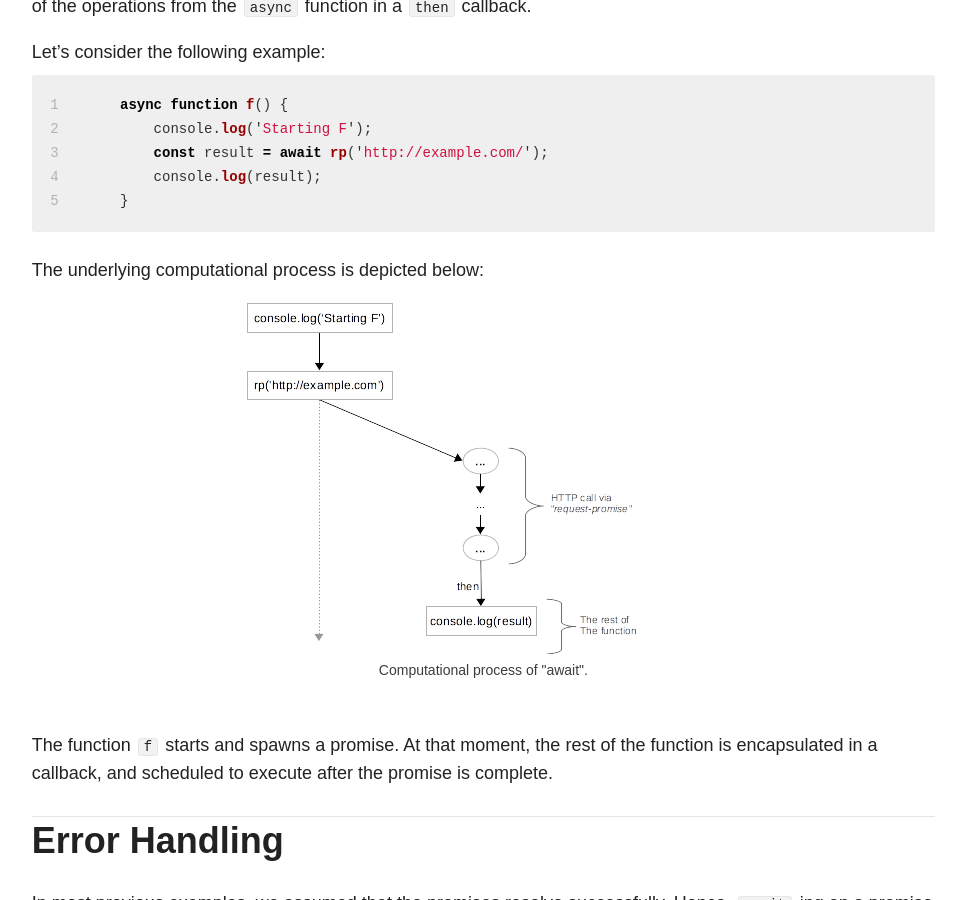
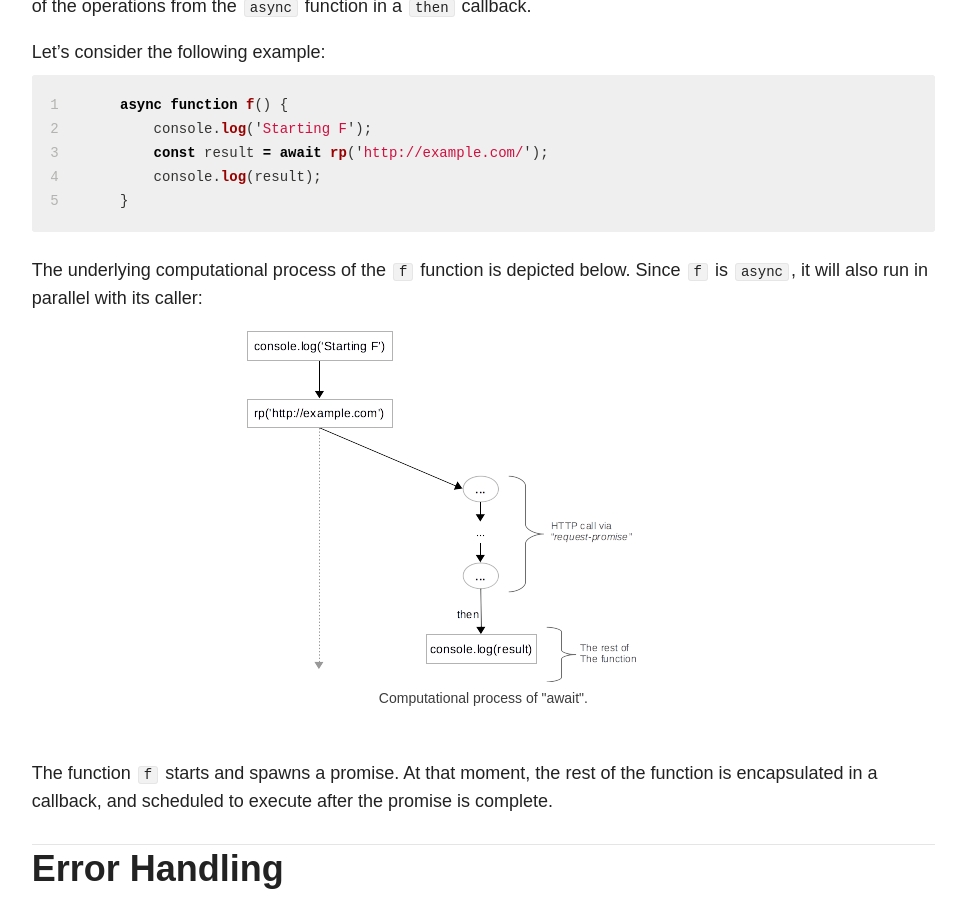
Before and after one commit to nikolayg/nikgrozev-website, a Jekyll site: the page built from _posts/blog/2017-10-01-async-await.md, in a window 1280 px wide and 900 px high, scrolled down 7872 px. Shown: the whole window, without its empty margins (279-1245 px from the left). Built offline with Jekyll 4.4.1, drawn with Linux system fonts in a browser that asks for light colours; nearby versions of some CDN libraries; comment, search, counter and statistics services are not loaded.

Commit message:
More explanation about await

````diff
--- a/_posts/blog/2017-10-01-async-await.md
+++ b/_posts/blog/2017-10-01-async-await.md
@@ -345,7 +345,8 @@ async function f() {
 }
 ```
 
-The underlying computational process is depicted below:
+The underlying computational process of the `f` function is depicted below.
+Since `f` is `async`, it will also run in parallel with its caller:
 
 <figure>
   <img src="/images/blog/async-await/AsyncAwaitExample.png" alt="AsyncAwaitExample." >
````
